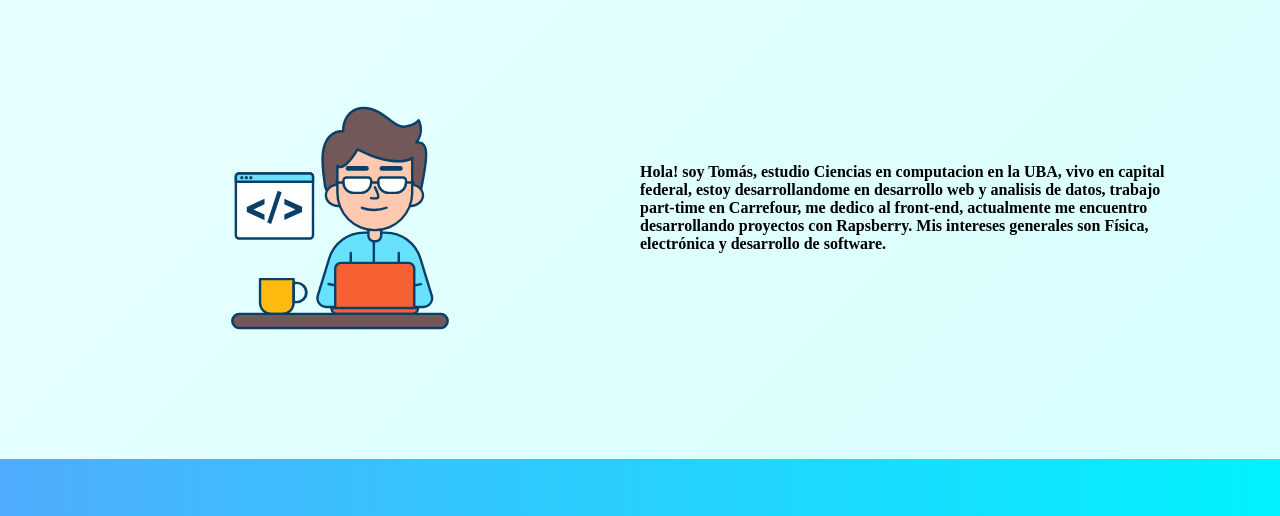
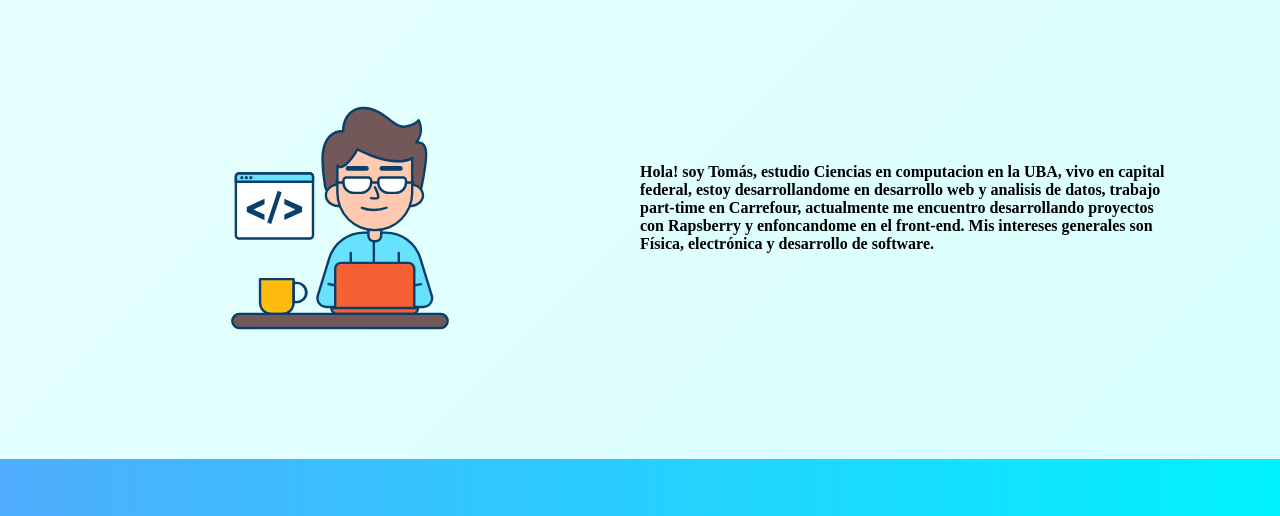
Before and after one commit to gountz/portafolio, a plain HTML site: page index.html in a window 1280 px wide. Shown: the part 3281-3797 px from the top of the page. Drawn offline with nearby package versions, Linux system fonts and the light colour scheme.

Commit message:
Update index.html

```diff
--- a/index.html
+++ b/index.html
@@ -87,8 +87,8 @@
                         <div class="service">
                             <p> Hola! soy Tomás, estudio Ciencias en computacion en la UBA, vivo en capital
                                 federal,  estoy desarrollandome en desarrollo web y analisis de datos,
-                                trabajo part-time en Carrefour, me dedico al front-end, actualmente me encuentro desarrollando
-                                proyectos con Rapsberry. Mis intereses generales son Física, electrónica y desarrollo de software.
+                                trabajo part-time en Carrefour, actualmente me encuentro desarrollando
+                                proyectos con Rapsberry y enfoncandome en el front-end. Mis intereses generales son Física, electrónica y desarrollo de software.
 
                             </p>
                         </div>
```
